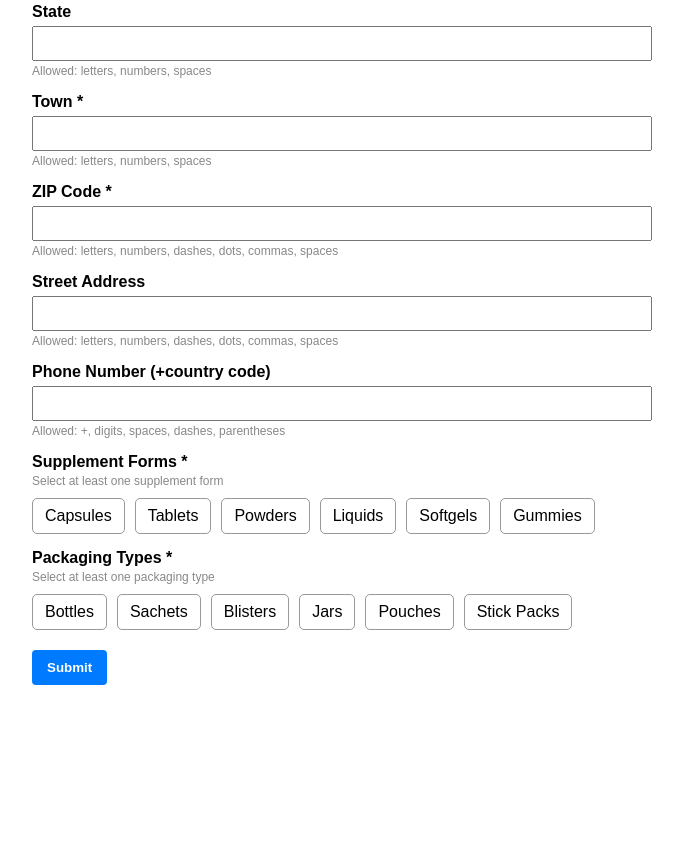
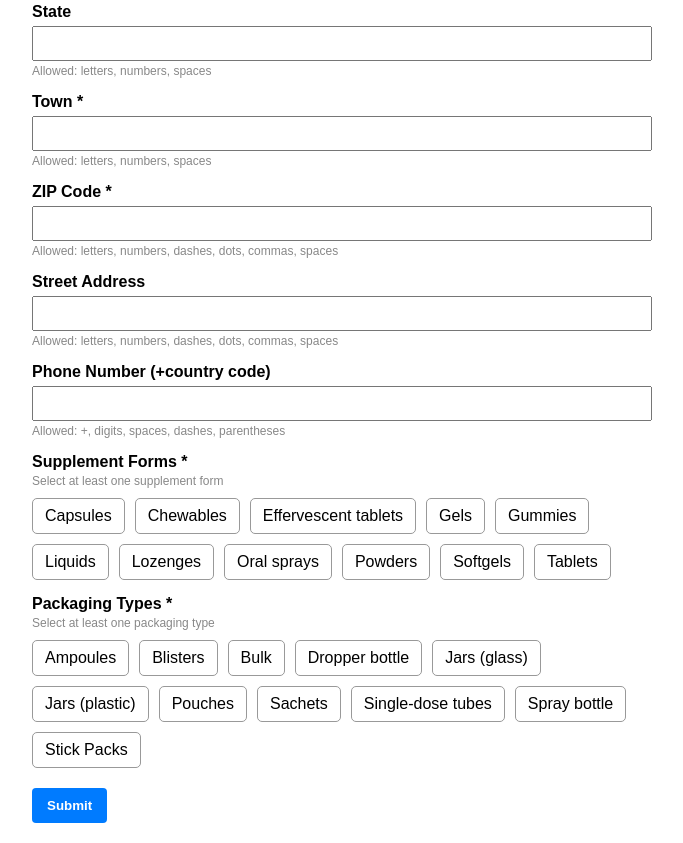
Before and after one commit to ozanatmar/supplimatch, a plain HTML site: page copacker.html in a window 1280 px wide. Shown: the part 493-1336 px from the top of the page, without its empty margins (308-991 px from the left). Before the commit the page ends 1198 px from the top, so only its background shows below. Drawn offline with Linux system fonts and the light colour scheme.

Commit message:
Update copacker.html

```diff
--- a/copacker.html
+++ b/copacker.html
@@ -115,22 +115,32 @@
     <div class="help-text">Select at least one supplement form</div>
     <div class="multiselect-group" id="formsGroup">
       <div class="toggle-btn" data-value="Capsules">Capsules</div>
+      <div class="toggle-btn" data-value="Chewables">Chewables</div>
+      <div class="toggle-btn" data-value="Effervescent tablets">Effervescent tablets</div>
+      <div class="toggle-btn" data-value="Gels">Gels</div>
+      <div class="toggle-btn" data-value="Gummies">Gummies</div>
+      <div class="toggle-btn" data-value="Liquids">Liquids</div>
+      <div class="toggle-btn" data-value="Lozenges">Lozenges</div>
+      <div class="toggle-btn" data-value="Oral sprays">Oral sprays</div>
+      <div class="toggle-btn" data-value="Powders">Powders</div>
+      <div class="toggle-btn" data-value="Softgels">Softgels</div>
       <div class="toggle-btn" data-value="Tablets">Tablets</div>
-      <div class="toggle-btn" data-value="Powders">Powders</div>
-      <div class="toggle-btn" data-value="Liquids">Liquids</div>
-      <div class="toggle-btn" data-value="Softgels">Softgels</div>
-      <div class="toggle-btn" data-value="Gummies">Gummies</div>
     </div>
 
     <!-- Packaging types -->
     <label>Packaging Types *</label>
     <div class="help-text">Select at least one packaging type</div>
     <div class="multiselect-group" id="packagingGroup">
-      <div class="toggle-btn" data-value="Bottles">Bottles</div>
+      <div class="toggle-btn" data-value="Ampoules">Ampoules</div>
+      <div class="toggle-btn" data-value="Blisters">Blisters</div>
+      <div class="toggle-btn" data-value="Bulk">Bulk</div>
+      <div class="toggle-btn" data-value="Dropper bottle">Dropper bottle</div>
+      <div class="toggle-btn" data-value="Jars (glass)">Jars (glass)</div>
+      <div class="toggle-btn" data-value="Jars (plastic)">Jars (plastic)</div>
+      <div class="toggle-btn" data-value="Pouches">Pouches</div>
       <div class="toggle-btn" data-value="Sachets">Sachets</div>
-      <div class="toggle-btn" data-value="Blisters">Blisters</div>
-      <div class="toggle-btn" data-value="Jars">Jars</div>
-      <div class="toggle-btn" data-value="Pouches">Pouches</div>
+      <div class="toggle-btn" data-value="Single-dose tubes">Single-dose tubes</div>
+      <div class="toggle-btn" data-value="Spray bottle">Spray bottle</div>
       <div class="toggle-btn" data-value="Stick Packs">Stick Packs</div>
     </div>
 
```
